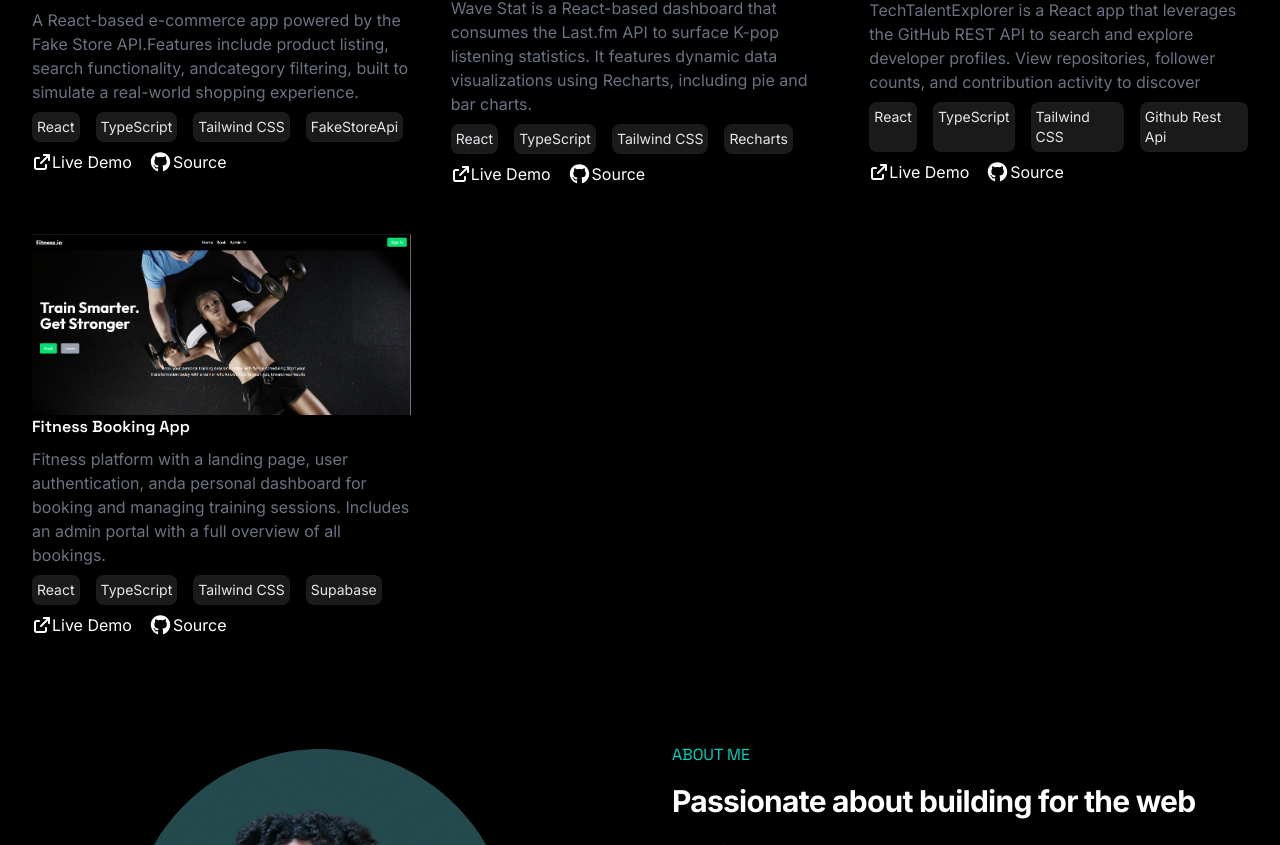
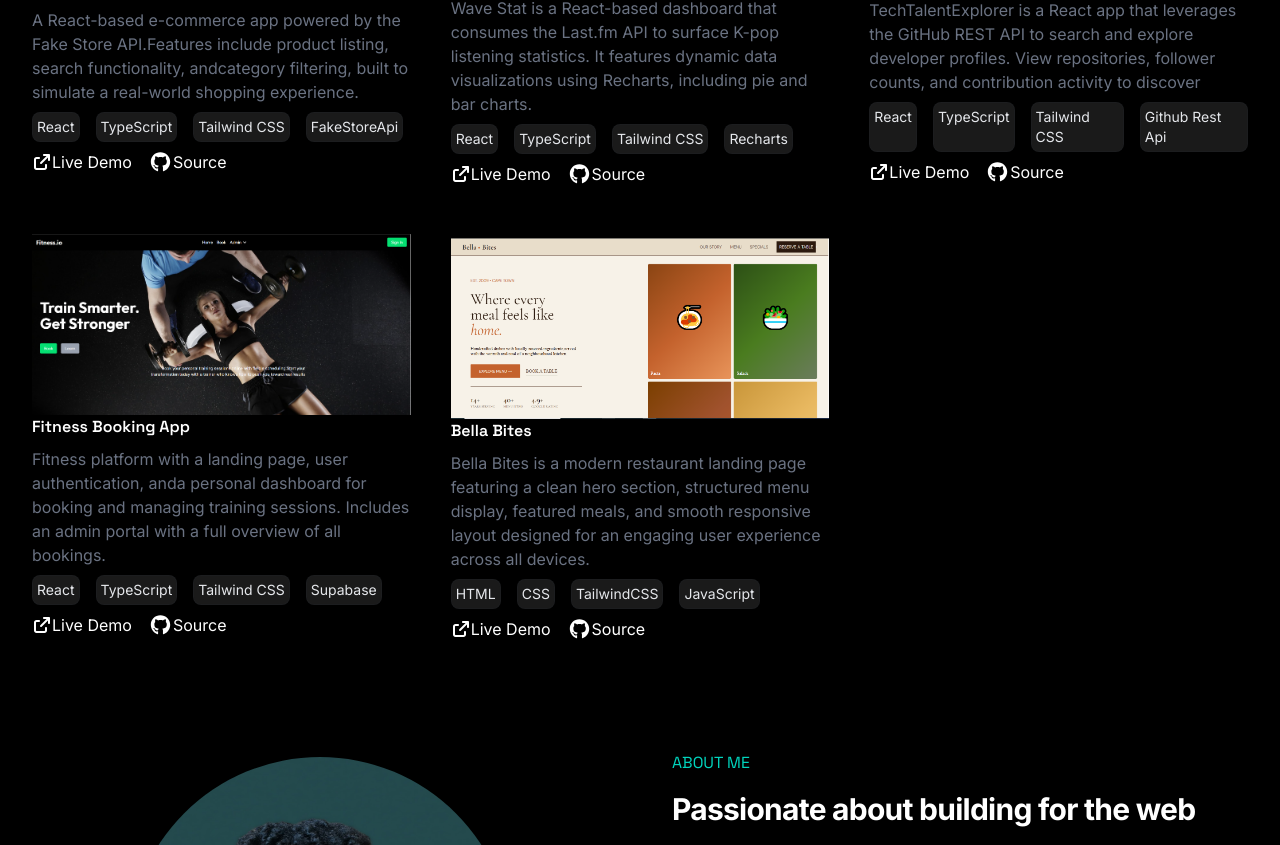
Before and after one commit to Melmoyo/Melissa, a React (Vite) app: page / in a window 1280 px wide. Shown: the part 1678-2523 px from the top of the page. Built offline with nearby package versions, Linux system fonts and the light colour scheme.

Commit message:
new project

```diff
--- a/src/components/Skills.tsx
+++ b/src/components/Skills.tsx
@@ -1,6 +1,5 @@
 import { FontAwesomeIcon } from "@fortawesome/react-fontawesome";
 import {
-
   faTailwindCss,
   faReact,
   faTypescript,
@@ -8,7 +7,7 @@ import {
   faHtml5,
   faSquareJs,
 } from "@fortawesome/free-brands-svg-icons";
-const Skills =()=> {
+const Skills = () => {
   return (
     <>
       <section className="text-white scroll-mt-24" id="skills">
@@ -56,16 +55,10 @@ const Skills =()=> {
               <FontAwesomeIcon icon={faHtml5} size="3x" color="gray" />
               <span>HTML</span>
             </div>
-
-                      <div className="border border-gray-700/20 p-12 rounded-lg flex flex-col justify-center items-center h-[120px] transition-shadow duration-400 hover:shadow-[0_6px_10px_-2px_rgba(45,212,191,0.2)]">
-                      <FontAwesomeIcon icon={faReact} size="3x" color="gray" />
-                      <span>MJML</span>
-                    </div>
           </div>
         </div>
       </section>
-
     </>
-    )
-}
-export default Skills
+  );
+};
+export default Skills;
--- a/src/data/projects.ts
+++ b/src/data/projects.ts
@@ -1,90 +1,118 @@
-import type {Project} from "../types/datatypes";
+import type { Project } from "../types/datatypes";
 import mercatoApp from "../assets/images/mercato-store-screenshot.png";
 import techtalentApp from "../assets/images/tech-talent-explorer-screenshot.png";
-import fitnessApp from "../assets/images/fitness-booking-app-screenshot.png"
+import fitnessApp from "../assets/images/fitness-booking-app-screenshot.png";
 import wavestatApp from "../assets/images/wave-stats-app-screenshot.png";
 import mercato from "../assets/images/mercato_confirmation_browser_screenshot.png";
 import fixit from "../assets/images/fixit_welcome_browser_screenshot.png";
 import devpulse from "../assets/images/devpulse_newsletter_browser_screenshot.png";
 import vaultly from "../assets/images/vaultly_passwordreset_browser_screenshot.png";
 import stackd from "../assets/images/stackd_promo_browser_screenshot.png";
-
-
-export const ProjectsData: Project[]=[
+import bellabites from "../assets/images/bellabites.png";
+export const ProjectsData: Project[] = [
   {
-
-image:mercatoApp,
+    image: mercatoApp,
     title: "Mercato Store App",
-description:"A React-based e-commerce app powered by the Fake Store API.Features include product listing, search functionality, andcategory filtering, built to simulate a real-world shopping experience.",
-techStack:["React","TypeScript","Tailwind CSS","FakeStoreApi"],
-liveDemo:"https://mercatostore.netlify.app/",
-sourceCode:"https://github.com/Melmoyo/Mercato-Store",
-type:"frontend"
-
-},{
-    image:wavestatApp,
+    description:
+      "A React-based e-commerce app powered by the Fake Store API.Features include product listing, search functionality, andcategory filtering, built to simulate a real-world shopping experience.",
+    techStack: ["React", "TypeScript", "Tailwind CSS", "FakeStoreApi"],
+    liveDemo: "https://mercatostore.netlify.app/",
+    sourceCode: "https://github.com/Melmoyo/Mercato-Store",
+    type: "frontend",
+  },
+  {
+    image: wavestatApp,
     title: "WaveStat",
-description:" Wave Stat is a React-based dashboard that consumes the Last.fm API to surface K-pop listening statistics. It features dynamic data visualizations using Recharts, including pie and bar charts.",
-techStack:["React","TypeScript","Tailwind CSS","Recharts"],
-liveDemo:"https://wavestat.netlify.app/",
-sourceCode:"https://github.com/Melmoyo/Wave-Stat",
-type:"frontend"
-
-},{
-    image:techtalentApp,
+    description:
+      " Wave Stat is a React-based dashboard that consumes the Last.fm API to surface K-pop listening statistics. It features dynamic data visualizations using Recharts, including pie and bar charts.",
+    techStack: ["React", "TypeScript", "Tailwind CSS", "Recharts"],
+    liveDemo: "https://wavestat.netlify.app/",
+    sourceCode: "https://github.com/Melmoyo/Wave-Stat",
+    type: "frontend",
+  },
+  {
+    image: techtalentApp,
     title: "Tech Talent Explorer",
-description:"TechTalentExplorer is a React app that leverages the GitHub REST API to search and explore developer profiles. View repositories, follower counts, and contribution activity to discover",
-techStack:["React","TypeScript","Tailwind CSS","Github Rest Api"],
-liveDemo:"https://techtalentexplorer.netlify.app/",
-sourceCode:"https://github.com/Melmoyo/TechTalentExplorer",
-type:"frontend"
-
-},{
-   image:fitnessApp,
+    description:
+      "TechTalentExplorer is a React app that leverages the GitHub REST API to search and explore developer profiles. View repositories, follower counts, and contribution activity to discover",
+    techStack: ["React", "TypeScript", "Tailwind CSS", "Github Rest Api"],
+    liveDemo: "https://techtalentexplorer.netlify.app/",
+    sourceCode: "https://github.com/Melmoyo/TechTalentExplorer",
+    type: "frontend",
+  },
+  {
+    image: fitnessApp,
     title: "Fitness Booking App",
-description:" Fitness platform with a landing page, user authentication, anda personal dashboard for booking and managing training sessions. Includes an admin portal with a full overview of all bookings.",
-techStack:["React","TypeScript","Tailwind CSS","Supabase"],
-liveDemo:"https://fitnessbookingapp.netlify.app/",
-sourceCode:"https://github.com/Melmoyo/Fitness-Booking-App",
-type:"frontend"
-},{
-   image:vaultly,
+    description:
+      " Fitness platform with a landing page, user authentication, anda personal dashboard for booking and managing training sessions. Includes an admin portal with a full overview of all bookings.",
+    techStack: ["React", "TypeScript", "Tailwind CSS", "Supabase"],
+    liveDemo: "https://fitnessbookingapp.netlify.app/",
+    sourceCode: "https://github.com/Melmoyo/Fitness-Booking-App",
+    type: "frontend",
+  },
+  {
+    image: vaultly,
     title: "Vaultly Password Reset Email ",
-description:"Minimal transactional security email for a SaaS password manager. Single focus layout with info cards, warning box, fallback URL and security notice.",
-techStack:["HTML","CSS","MJML "],
-liveDemo:"https://emaildeveloper.netlify.app/vaultly/password-reset-email",
-sourceCode:"https://github.com/Melmoyo/Email-Templates/tree/main/email-templates/vaultly",
-type:"email"
-},{
-   image:fixit,
+    description:
+      "Minimal transactional security email for a SaaS password manager. Single focus layout with info cards, warning box, fallback URL and security notice.",
+    techStack: ["HTML", "CSS", "MJML "],
+    liveDemo: "https://emaildeveloper.netlify.app/vaultly/password-reset-email",
+    sourceCode:
+      "https://github.com/Melmoyo/Email-Templates/tree/main/email-templates/vaultly",
+    type: "email",
+  },
+  {
+    image: fixit,
     title: "FixIt Welcome Email",
-description:"Onboarding email for a local services directory.Built with MJML featuring a dark navy hero, multi-column category grid, how-it-works steps and testimonial section.",
-techStack:["HTML","CSS","MJML "],
-liveDemo:"https://emaildeveloper.netlify.app/fixit/welcome-email",
-sourceCode:"https://github.com/Melmoyo/Email-Templates/tree/main/email-templates/fixit",
-type:"email"
-},{
-   image:devpulse,
+    description:
+      "Onboarding email for a local services directory.Built with MJML featuring a dark navy hero, multi-column category grid, how-it-works steps and testimonial section.",
+    techStack: ["HTML", "CSS", "MJML "],
+    liveDemo: "https://emaildeveloper.netlify.app/fixit/welcome-email",
+    sourceCode:
+      "https://github.com/Melmoyo/Email-Templates/tree/main/email-templates/fixit",
+    type: "email",
+  },
+  {
+    image: devpulse,
     title: "DevPulse Newsletter Email",
-description:"Editorial weekly newsletter for a developer digest brand. Includes a hero story, numbered story list, tip of the week box, tools section and community poll.",
-techStack:["HTML","CSS","MJML "],
-liveDemo:"https://emaildeveloper.netlify.app/devpulse/newsletter-email",
-sourceCode:"https://github.com/Melmoyo/Email-Templates/tree/main/email-templates/devpulse",
-type:"email"
-},{
-   image:mercato,
+    description:
+      "Editorial weekly newsletter for a developer digest brand. Includes a hero story, numbered story list, tip of the week box, tools section and community poll.",
+    techStack: ["HTML", "CSS", "MJML "],
+    liveDemo: "https://emaildeveloper.netlify.app/devpulse/newsletter-email",
+    sourceCode:
+      "https://github.com/Melmoyo/Email-Templates/tree/main/email-templates/devpulse",
+    type: "email",
+  },
+  {
+    image: mercato,
     title: "Mercato Confirmation Email",
-description:"Transactional order confirmation email for an e-commerce brand. Includes product line items, order summary table, delivery banner, upsell section and dark themed footer.",
-techStack:["HTML","CSS","MJML "],
-liveDemo:"https://emaildeveloper.netlify.app/mercato/confirmation-email",
-sourceCode:"https://github.com/Melmoyo/Email-Templates/tree/main/email-templates/mercato",
-type:"email"
-},{
-   image:stackd,
+    description:
+      "Transactional order confirmation email for an e-commerce brand. Includes product line items, order summary table, delivery banner, upsell section and dark themed footer.",
+    techStack: ["HTML", "CSS", "MJML "],
+    liveDemo: "https://emaildeveloper.netlify.app/mercato/confirmation-email",
+    sourceCode:
+      "https://github.com/Melmoyo/Email-Templates/tree/main/email-templates/mercato",
+    type: "email",
+  },
+  {
+    image: stackd,
     title: "Stackd Black Friday Promo Email",
-description:"High-energy promotional email for a tech accessories store. Features a bold countdown timer, 2x2 product deal grid, featured deal spotlight and urgency strip.",
-techStack:["HTML","CSS","MJML "],
-liveDemo:"https://emaildeveloper.netlify.app/stackd/black-friday-email",
-sourceCode:"https://github.com/Melmoyo/Email-Templates/tree/main/email-templates/stackd",
-type:"email"
-}]
+    description:
+      "High-energy promotional email for a tech accessories store. Features a bold countdown timer, 2x2 product deal grid, featured deal spotlight and urgency strip.",
+    techStack: ["HTML", "CSS", "MJML "],
+    liveDemo: "https://emaildeveloper.netlify.app/stackd/black-friday-email",
+    sourceCode:
+      "https://github.com/Melmoyo/Email-Templates/tree/main/email-templates/stackd",
+    type: "email",
+  },
+  {
+    image: bellabites,
+    title: "Bella Bites",
+    description:
+      "Bella Bites is a modern restaurant landing page featuring a clean hero section, structured menu display, featured meals, and smooth responsive layout designed for an engaging user experience across all devices.",
+    techStack: ["HTML", "CSS", "TailwindCSS", "JavaScript"],
+    liveDemo: "https://bellabites.netlify.app/",
+    sourceCode: "https://github.com/Melmoyo/Bella-Bites",
+    type: "frontend",
+  },
+];
```
Also changed, not shown: src/assets/images/bellabites.PNG (added), src/assets/images/mjml-svgrepo-com.svg (added). Lines whose indentation alone changed are shown as unchanged.
